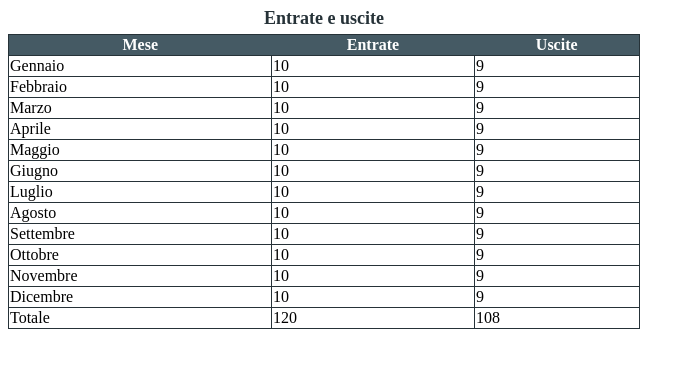
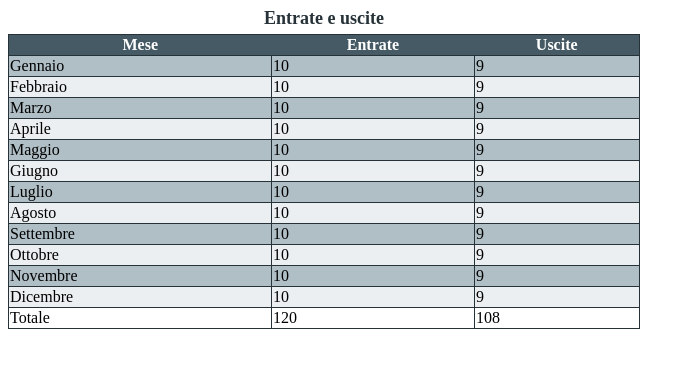
Before and after one commit to giorgiarusso/esercizi_css, a plain HTML site: page start/index.html in a window 1280 px wide. Shown: the whole page, without its empty margins (0-695 px from the left). Drawn offline with Linux system fonts and the light colour scheme.

Commit message:
aggiunta colori alternati sulle righe

```diff
--- a/start/style.css
+++ b/start/style.css
@@ -20,3 +20,10 @@ table > caption {
      ;
      color: white;
 }
+
+table > tbody > tr:nth-child(even) {
+    background: #eceff1;
+}
+table > tbody > tr:nth-child(odd) {
+    background: #b0bec5;
+}
```
